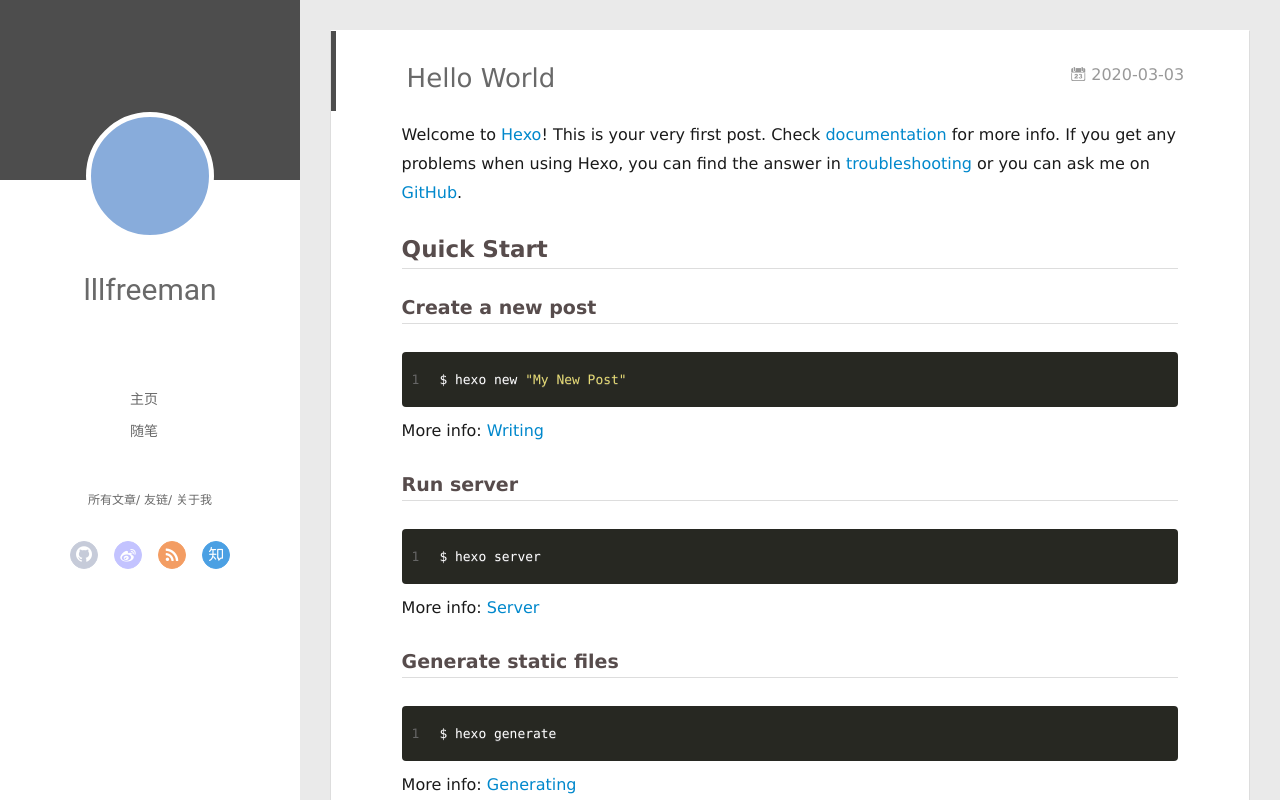
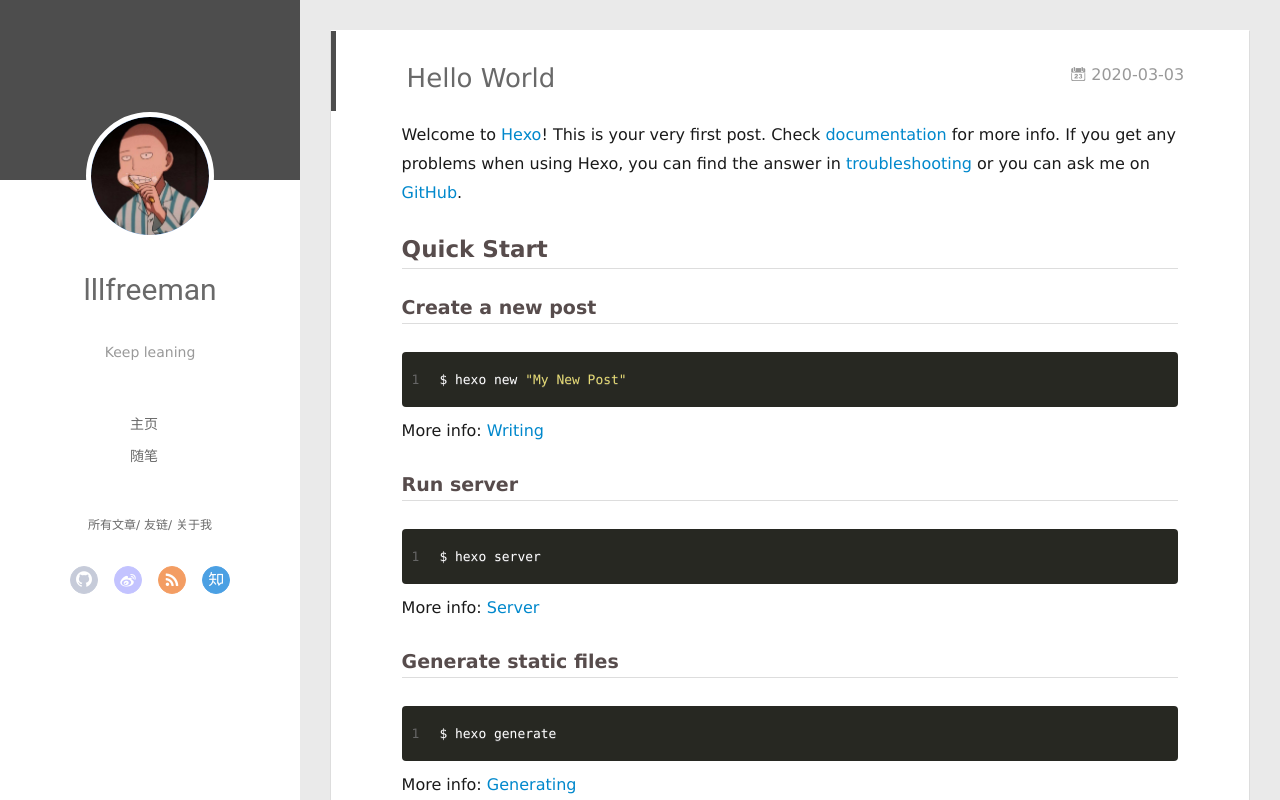
Before and after one commit to lllfreeman/lllfreeman.github.io, a plain HTML site: page 2020/03/03/hello-world/index.html in a window 1280 px wide. Drawn offline with Linux system fonts and the light colour scheme; no server answers.

Commit message:
Site updated: 2020-03-03 16:51:06

```diff
--- a/2020/03/03/hello-world/index.html
+++ b/2020/03/03/hello-world/index.html
@@ -47,11 +47,13 @@
 <div class="intrude-less">
 	<header id="header" class="inner">
 		<a href="/" class="profilepic">
-			<img src="" class="js-avatar">
+			<img src="/img/touxiang.jpg" class="js-avatar">
 		</a>
 		<hgroup>
 		  <h1 class="header-author"><a href="/">lllfreeman</a></h1>
 		</hgroup>
+
+		<p class="header-subtitle">Keep leaning</p>
 
 
 		<nav class="header-menu">
@@ -105,11 +107,13 @@
 	<div class="intrude-less">
 		<header id="header" class="inner">
 			<div class="profilepic">
-				<img src="" class="js-avatar">
+				<img src="/img/touxiang.jpg" class="js-avatar">
 			</div>
 			<hgroup>
 			  <h1 class="header-author js-header-author">lllfreeman</h1>
 			</hgroup>
+
+			<p class="header-subtitle"><i class="icon icon-quo-left"></i>Keep leaning<i class="icon icon-quo-right"></i></p>
 
 
 
```
Also changed, not shown: archives/2020/03/index.html (+6 -2 lines), archives/2020/index.html (+6 -2 lines), archives/index.html (+6 -2 lines), index.html (+6 -2 lines), img/touxiang.jpg (added).
